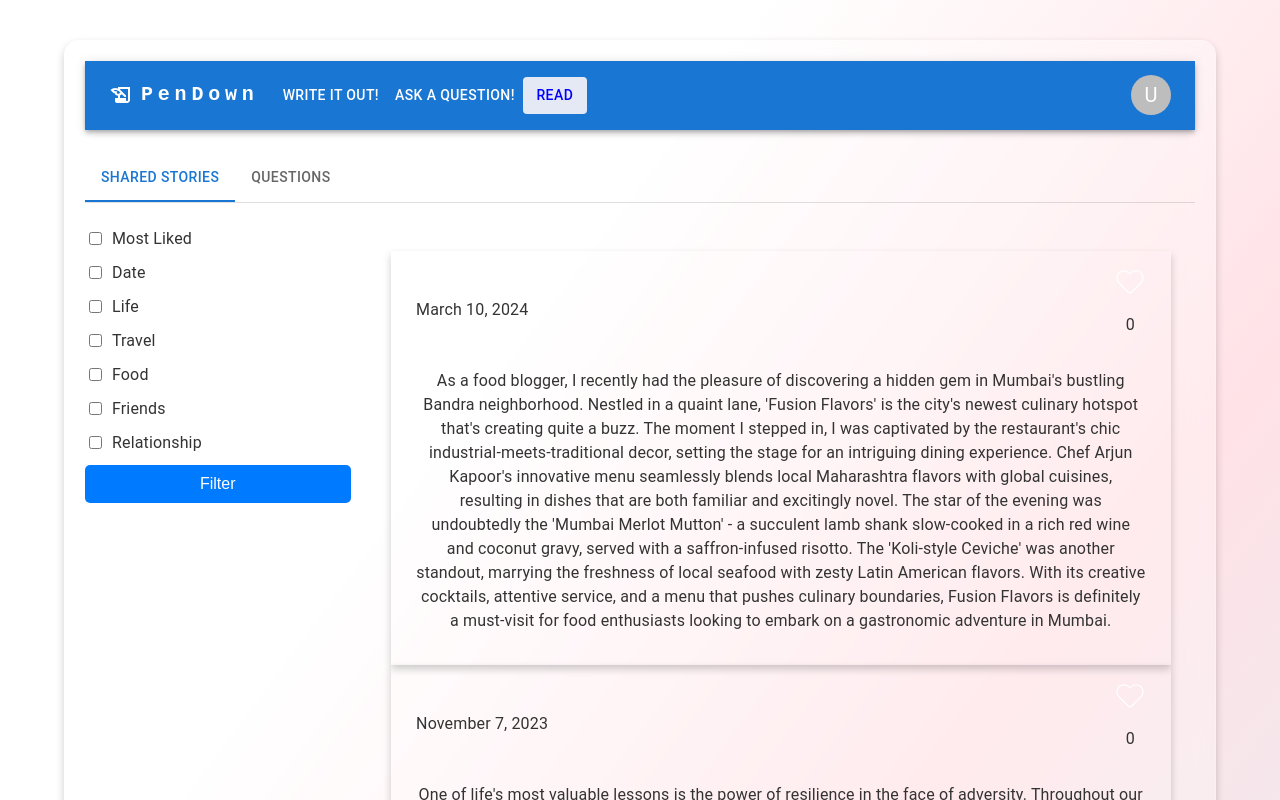
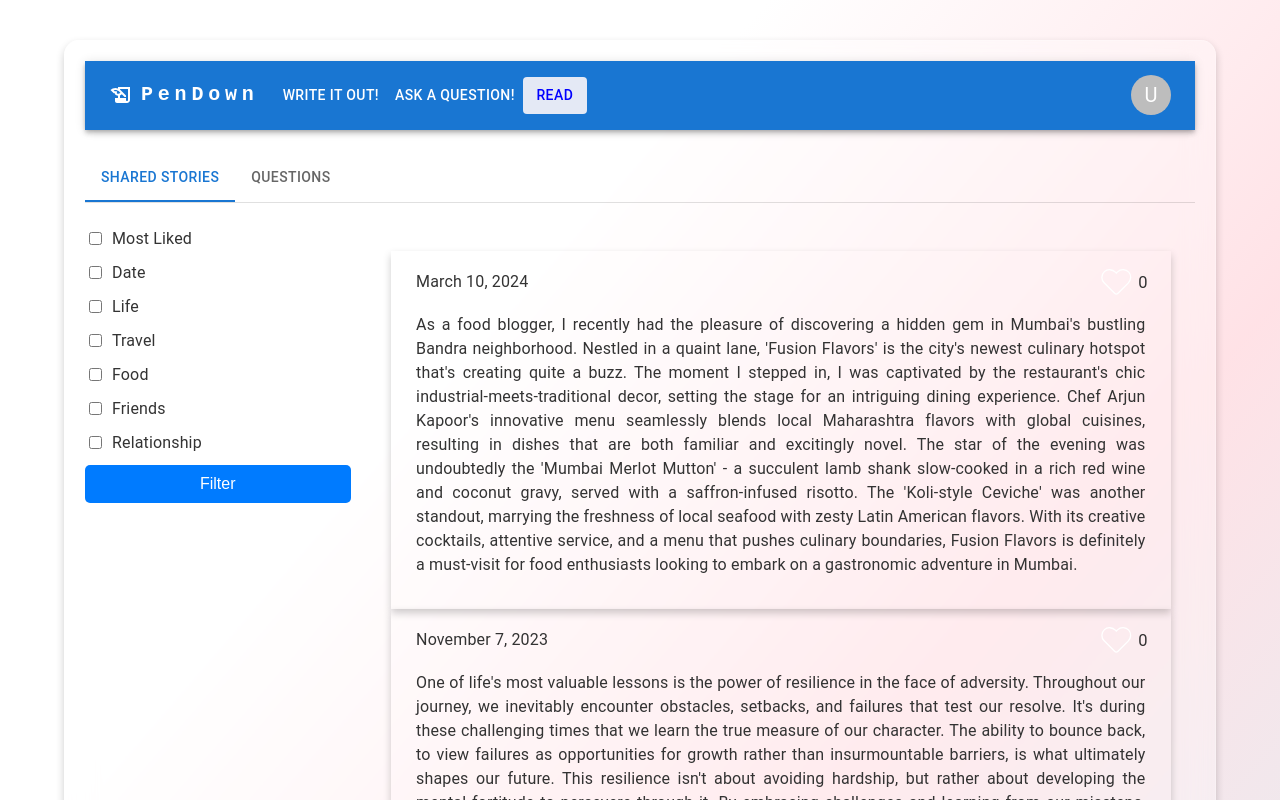
Before and after one commit to kainaat0110/Pendown, a React (Create React App) app: page /read in a window 1280 px wide. Shown: the top 800 px of the page. Built offline with nearby package versions, Linux system fonts and the light colour scheme.

Commit message:
aligned count of like button

```diff
--- a/src/Components/QuestionAns.js
+++ b/src/Components/QuestionAns.js
@@ -29,8 +29,13 @@ export default function QuestionAns(props) {
 
   const handleCheckboxChange = () => {
     setIsChecked(!isChecked);
-    if(isChecked === false) setCount(count + 1); // Increment count on every toggle
+    if (!isChecked) {
+      setCount(count + 1); // Increment count when button is pressed
+    } else {
+      setCount(count - 1); // Decrement count when button is unpressed
+    }
   };
+
   const [Ansopen, AnssetOpen] = React.useState(false);
 
   const AnshandleClickOpen = () => {
@@ -39,7 +44,7 @@ export default function QuestionAns(props) {
   const AnshandleClose = () => {
     AnssetOpen(false);
   };
-  // Inline styles
+
   const containerStyle = {
     display: 'block',
     position: 'relative',
@@ -59,6 +64,7 @@ export default function QuestionAns(props) {
   };
 
   const checkmarkStyle = {
+    position: 'relative',
     top: 0,
     left: 0,
     height: '2em',
@@ -119,10 +125,10 @@ export default function QuestionAns(props) {
 
   return (
     <>
-    <Container style={{boxShadow: '0 4px 8px rgba(0, 0, 0, 0.2)', padding: '2vh 2vw', display: "flex" }}>
+      <Container style={{ boxShadow: '0 4px 8px rgba(0, 0, 0, 0.2)', padding: '2vh 2vw', display: "flex" }}>
         <Container>
           <h3>{props.ques}</h3>
-    <p>{props.ans}</p>
+          <p style={{ textAlign: "justify" }}>{props.ans}</p>
           <Button onClick={handleClickOpen('paper')}>Read other responses</Button>
           <Dialog
             open={open}
@@ -183,14 +189,9 @@ export default function QuestionAns(props) {
               </Button>
             </DialogActions>
           </BootstrapDialog>
+        </Container>
 
-    </Container>
         <div>
-      <br />
-      <br />
-      <br />
-      <br />
-      <br />
           <label style={containerStyle}>
             <input
               type="checkbox"
@@ -208,7 +209,7 @@ export default function QuestionAns(props) {
               </svg>
             </div>
           </label>
-      <p>{count}</p>
+          <p style={{ margin: 0, textAlign: 'center' }}>{count}</p> {/* Align count below the like button */}
           <style>{keyframes}</style>
         </div>
       </Container>
--- a/src/Components/Stories.js
+++ b/src/Components/Stories.js
@@ -1,27 +1,13 @@
-import React, { useState, useEffect } from 'react';
-import { Container, Button } from '@mui/material';
-import ThumbUpIcon from '@mui/icons-material/ThumbUp';
+import React, { useState } from 'react';
+import { Container } from '@mui/material';
 
 export default function Stories(props) {
-  // // Initialize state with likes from localStorage
-  // const [likes, setLikes] = useState(() => {
-  //   return parseInt(localStorage.getItem(`likes-${props.id}`)) || 0;
-  // });
-
-  // // Update localStorage whenever likes change
-  // useEffect(() => {
-  //   localStorage.setItem(`likes-${props.id}`, likes);
-  // }, [likes, props.id]);
-
-  // const handleLike = () => {
-  //   setLikes(likes + 1);
-  // };
   const [isChecked, setIsChecked] = useState(false);
   const [count, setCount] = useState(0);
 
   const handleCheckboxChange = () => {
     setIsChecked(!isChecked);
-    if(isChecked === false) setCount(count + 1); // Increment count on every toggle
+    if (!isChecked) setCount(count + 1); // Increment count when checked
   };
 
   // Inline styles
@@ -32,6 +18,9 @@ export default function Stories(props) {
     userSelect: 'none',
     transition: '100ms',
     transform: isChecked ? 'scale(1)' : 'scale(1.1)',
+    display: 'flex', // Added for flexbox alignment
+    alignItems: 'center', // Align items vertically
+    gap: '5px', // Space between the icon and count
   };
 
   const inputStyle = {
@@ -86,15 +75,16 @@ export default function Stories(props) {
   return (
     <div>
       <Container style={{ boxShadow: '0 4px 8px rgba(0, 0, 0, 0.2)', padding: '2vh 2vw' }}>
-        <div style={{ display: 'flex', justifyContent: 'space-between', alignItems: 'center', marginBottom: '10px' }}>
+        <div style={{ textAlign: 'justify', display: 'flex', justifyContent: 'space-between', alignItems: 'center', marginBottom: '10px' }}>
           <span>{props.date}</span>
-          <div>
-            <label style={containerStyle}>
+          <div style={containerStyle}>
+            <label style={{ display: 'flex', alignItems: 'center' }}>
               <input
                 type="checkbox"
                 checked={isChecked}
                 onChange={handleCheckboxChange}
                 style={inputStyle}
+                aria-checked={isChecked}
               />
               <div style={checkmarkStyle}>
                 <svg viewBox="0 0 256 256">
@@ -106,11 +96,11 @@ export default function Stories(props) {
                 </svg>
               </div>
             </label>
-            <p>{count}</p>
+            <p style={{ margin: '0' }}>{count}</p>
             <style>{keyframes}</style>
           </div>
         </div>
-        <p>{props.para}</p>
+        <p style={{ textAlign: 'justify' }}>{props.para}</p>
       </Container>
     </div>
   );
--- a/src/Pages/Read.js
+++ b/src/Pages/Read.js
@@ -142,7 +142,6 @@ export default function Read() {
               </CustomTabPanel>
             </Grid>
           </Grid>
-          <Divider variant="middle" component="li" style={{ width: '80%', margin: '20px auto' }} />
           <Footer />
         </Container>
       </Container>
```
Lines whose indentation alone changed are shown as unchanged.
